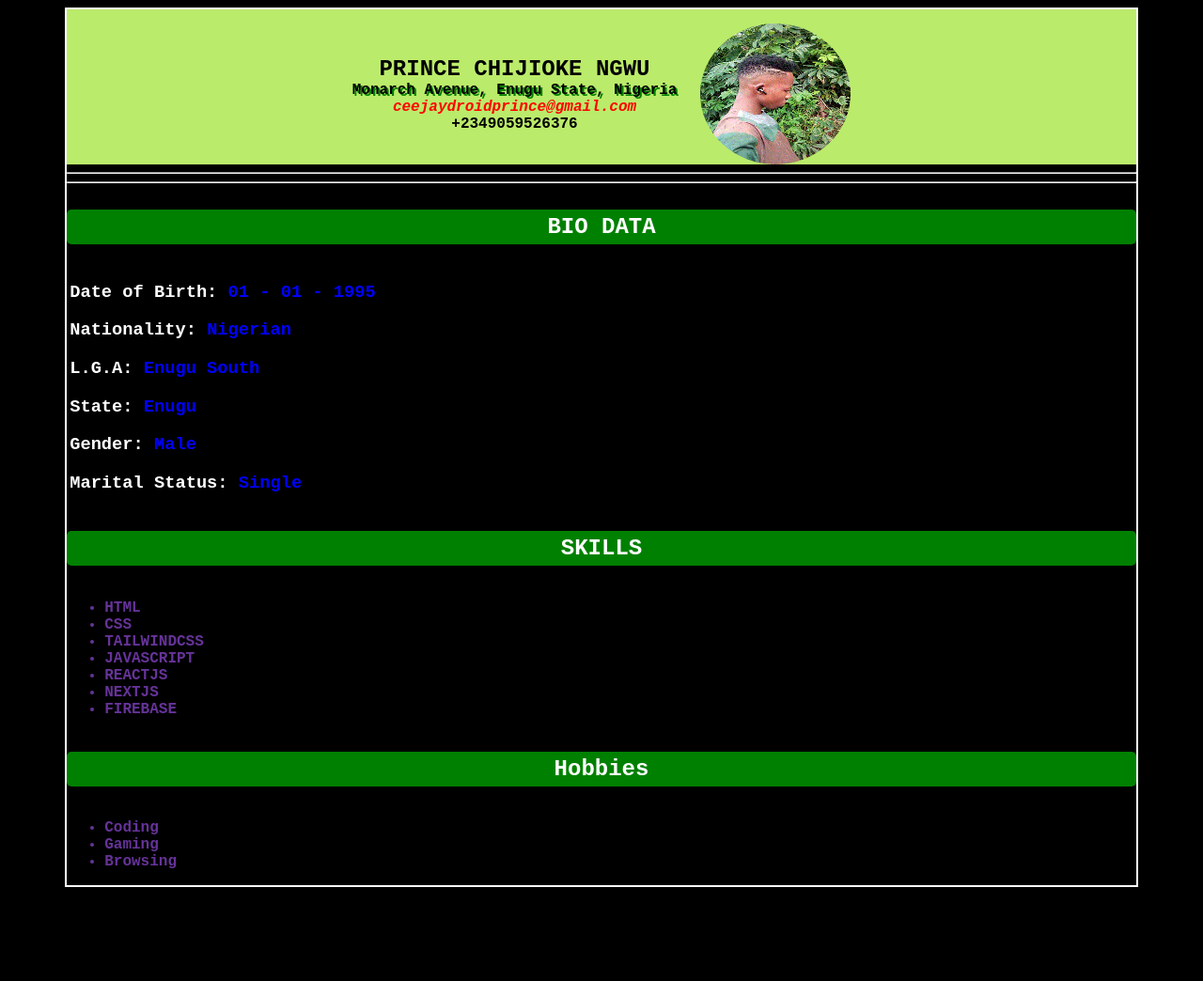
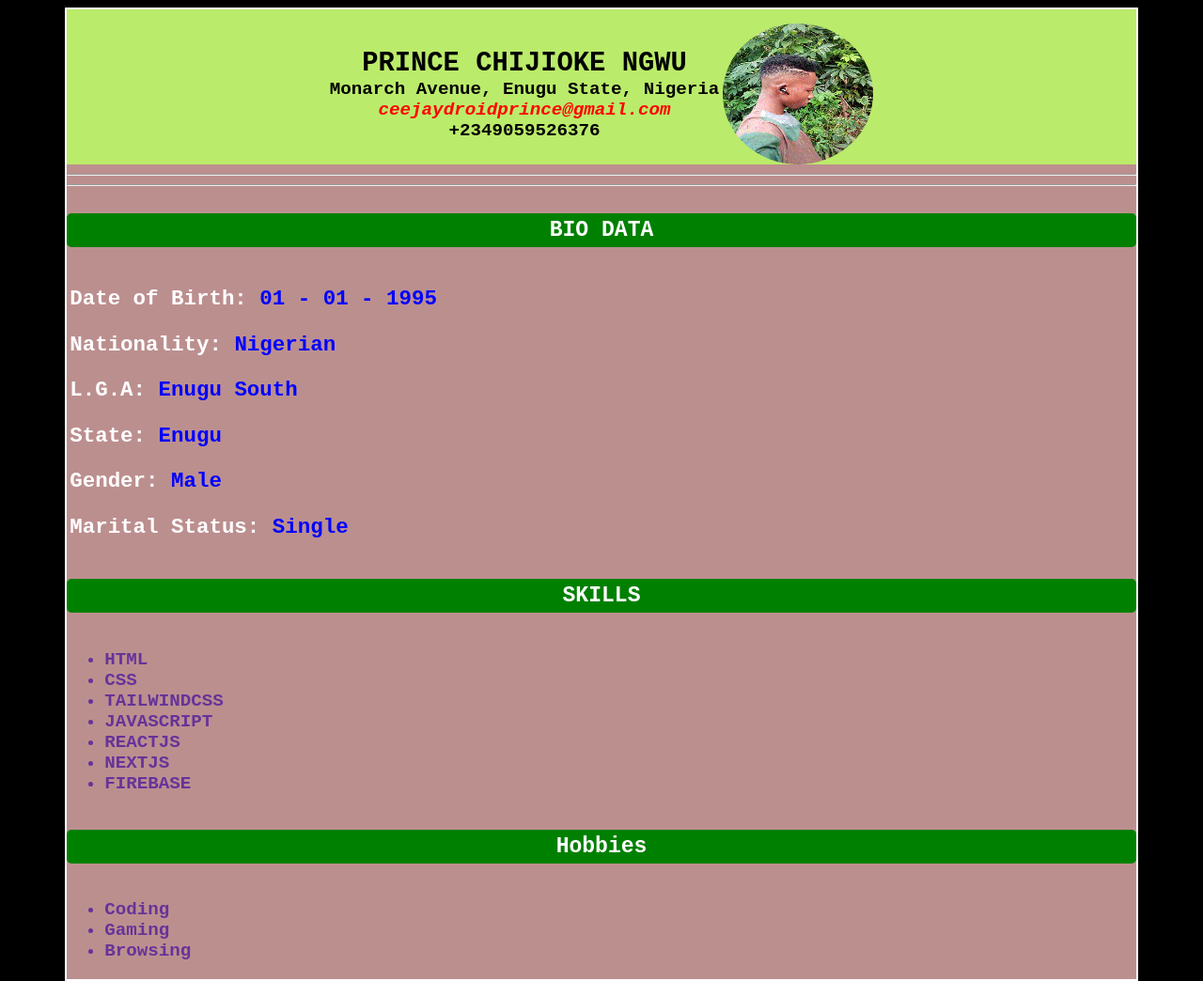
Before and after one commit to PRINCE-CEEJAY/HTML-CSS, a plain HTML site: page index.html in a window 1280 px wide. Shown: the whole page at 94% size. Before the commit the page ends 952 px from the top, so only its background shows below. Drawn offline with Linux system fonts and the light colour scheme.

Commit message:
ADDED MEDIA QUERY FOR RESPONSIVENESS

```diff
--- a/index.css
+++ b/index.css
@@ -1,6 +1,5 @@
 body {
   background-color: black;
-  color: white;
   font-family: "Courier New", Courier, monospace;
 }
 .container {
@@ -113,3 +112,47 @@ li:hover {
 }
 
 /* Media Queries for responsiveness */
+@media (min-width: 425px) {
+  .container {
+    background-color: grey;
+    font-size: smaller;
+  }
+  .header {
+    gap: 4px;
+  }
+  .profile-pic {
+    height: 100px;
+    width: 100px;
+  }
+  .heading {
+    font-size: smaller;
+  }
+  .fancy-text {
+    text-shadow: none;
+  }
+}
+
+@media (min-width: 768px) {
+  .container {
+    background-color: black;
+    font-size: medium;
+    color: white;
+  }
+  .profile-pic {
+    height: 150px;
+    width: 160px;
+  }
+  .heading {
+    font-size: medium;
+  }
+}
+
+@media (min-width: 1024px) {
+  .container {
+    background-color: rosybrown;
+    font-size: larger;
+  }
+  .heading {
+    font-size: larger;
+  }
+}
```
